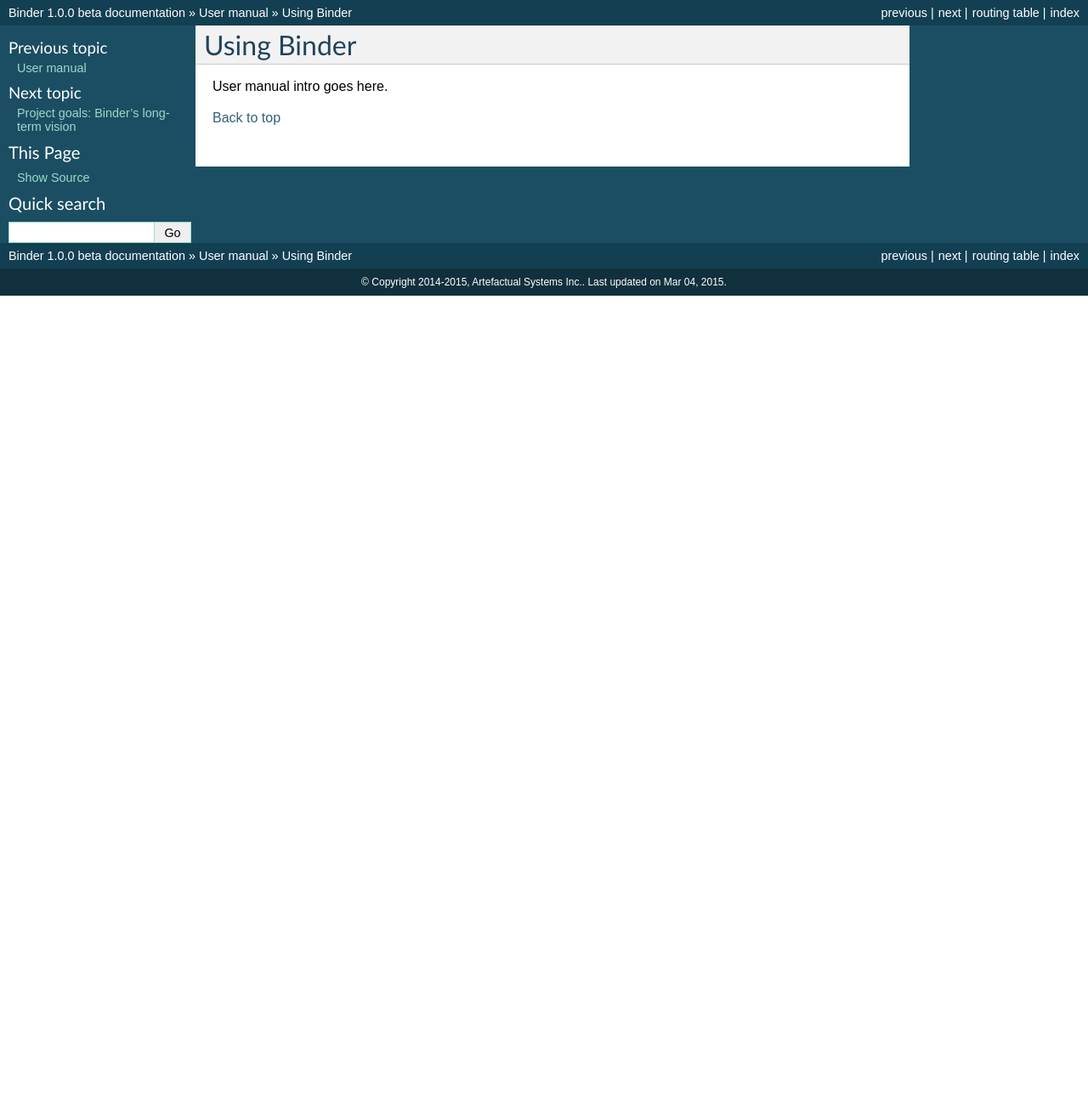
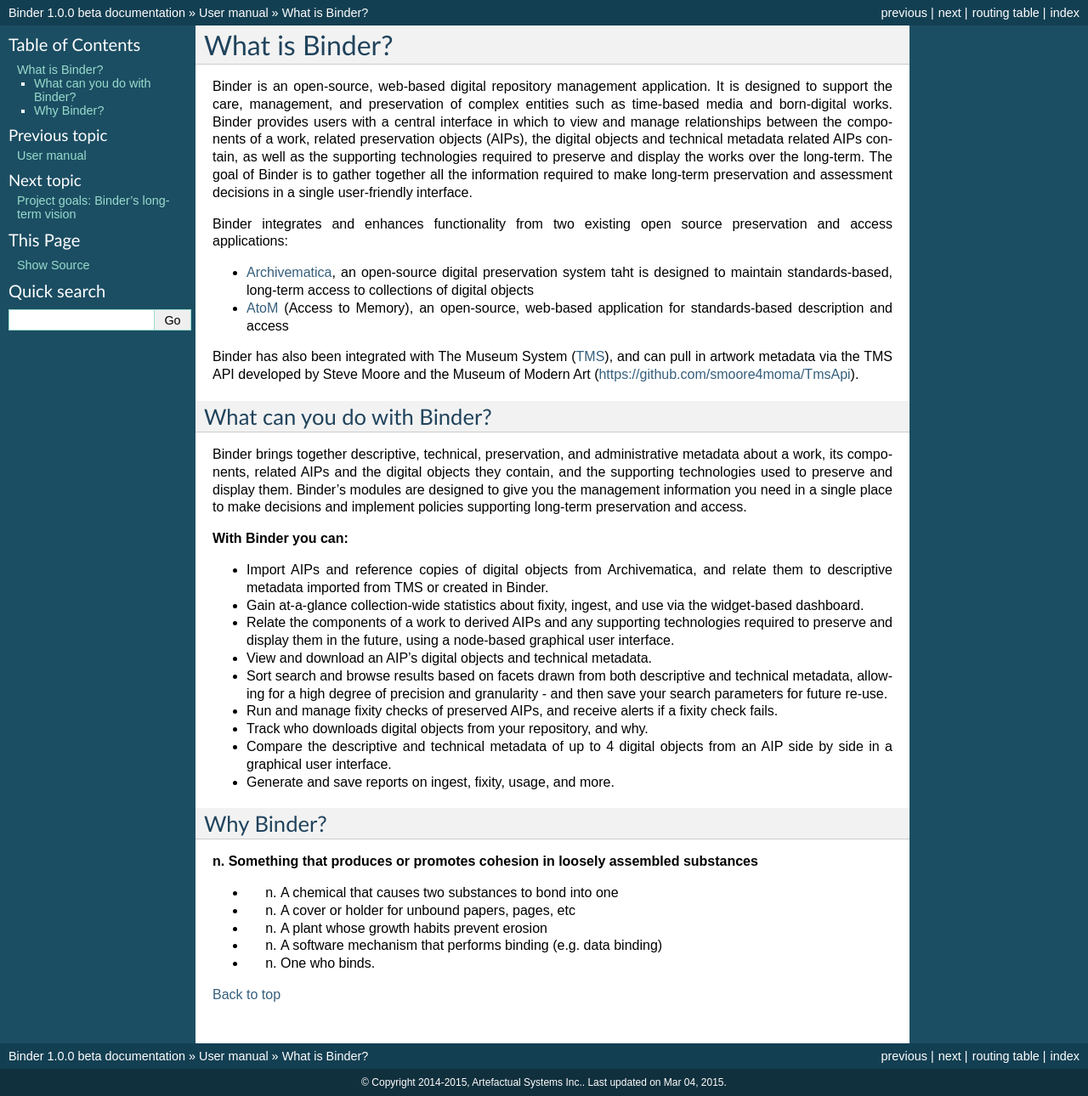
Before and after one commit to artefactual/binder-docs, a Sphinx documentation site: the page built from source/user-manual/overview/intro.rst, in a window 1280 px wide. Shown: the whole page at 85% size. Built offline with Sphinx 7.4.7, drawn with Linux system fonts in a browser that asks for light colours; pages that are not in the unit, such as notebooks, are missing from menus; before the commit the page ends 900 px from its top, so only the background shows below that.

Commit message:
add content to intro

```diff
--- a/source/user-manual/overview/intro.rst
+++ b/source/user-manual/overview/intro.rst
@@ -1,8 +1,77 @@
 .. _intro:
 
-Using Binder
-============
+===============
+What is Binder?
+===============
 
-User manual intro goes here.
+.. _Artefactual: http://www.artefactual.com/
+.. _AtoM: https://www.accesstomemory.org/
+.. _Archivematica: https://www.archivematica.org/
+.. _MoMA: http://www.moma.org/
+
+Binder is an open-source, web-based digital repository management application.
+It is designed to support the care, management, and preservation of complex
+entities such as time-based media and born-digital works. Binder provides
+users with a central interface in which to view and manage relationships
+between the components of a work, related preservation objects (AIPs), the
+digital objects and technical metadata related AIPs contain, as well as the
+supporting technologies required to preserve and display the works over the
+long-term. The goal of Binder is to gather together all the information
+required to make long-term preservation and assessment decisions in a single
+user-friendly interface.
+
+Binder integrates and enhances functionality from two existing open source
+preservation and access applications:
+
+* Archivematica_, an open-source digital preservation system taht is designed
+  to maintain standards-based, long-term access to collections of digital objects
+* AtoM_ (Access to Memory), an open-source, web-based application for
+  standards-based description and access
+
+Binder has also been integrated with The Museum System
+(`TMS <http://www.gallerysystems.com/tms>`__), and can pull in
+artwork metadata via the TMS API developed by Steve Moore and the Museum of
+Modern Art (https://github.com/smoore4moma/TmsApi).
+
+What can you do with Binder?
+============================
+
+Binder brings together descriptive, technical, preservation, and
+administrative metadata about a work, its components, related AIPs and the
+digital objects they contain, and the supporting technologies used to preserve
+and display them. Binder’s modules are designed to give you the management
+information you need in a single place to make decisions and implement
+policies supporting long-term preservation and access.
+
+**With Binder you can:**
+
+* Import AIPs and reference copies of digital objects from Archivematica, and
+  relate them to descriptive metadata imported from TMS or created in Binder.
+* Gain at-a-glance collection-wide statistics about fixity, ingest, and use via
+  the widget-based dashboard.
+* Relate the components of a work to derived AIPs and any supporting
+  technologies required to preserve and display them in the future, using a
+  node-based graphical user interface.
+* View and download an AIP’s digital objects and technical metadata.
+* Sort search and browse results based on facets drawn from both descriptive and
+  technical metadata, allowing for a high degree of precision and granularity -
+  and then save your search parameters for future re-use.
+* Run and manage fixity checks of preserved AIPs, and receive alerts if a fixity
+  check fails.
+* Track who downloads digital objects from your repository, and why.
+* Compare the descriptive and technical metadata of up to 4 digital objects from
+  an AIP side by side in a graphical user interface.
+* Generate and save reports on ingest, fixity, usage, and more.
+
+Why Binder?
+===========
+
+**n. Something that produces or promotes cohesion in loosely assembled substances**
+
+* n. A chemical that causes two substances to bond into one
+* n. A cover or holder for unbound papers, pages, etc
+* n. A plant whose growth habits prevent erosion
+* n. A software mechanism that performs binding (e.g. data binding)
+* n. One who binds.
 
 :ref:`Back to top <intro>`
```
